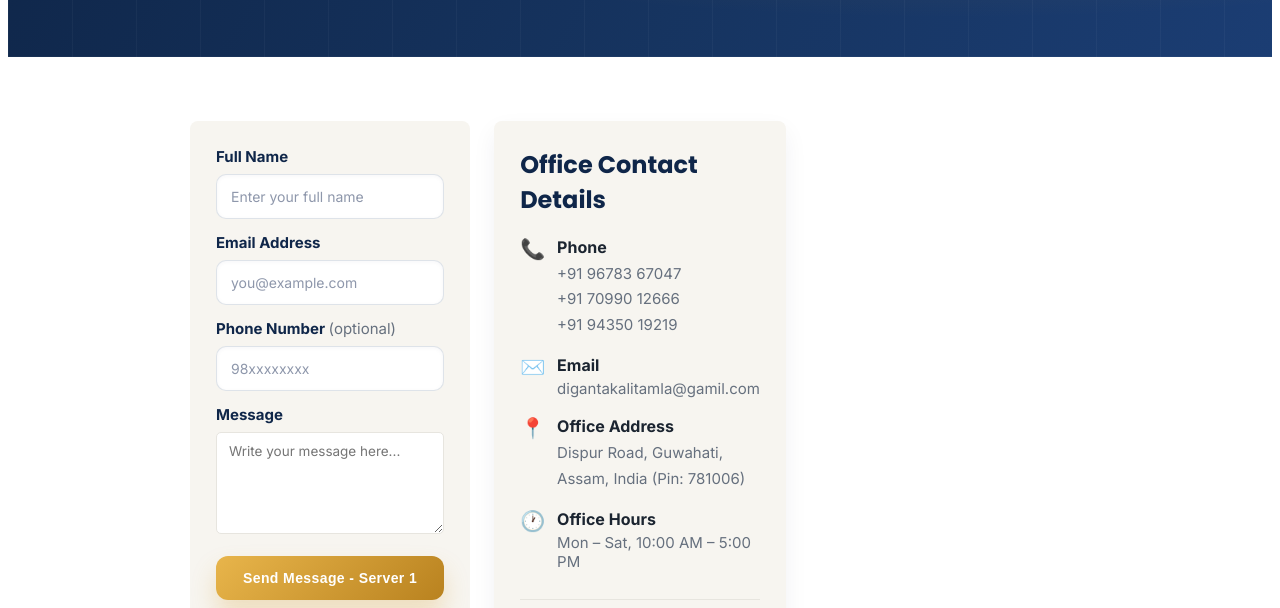
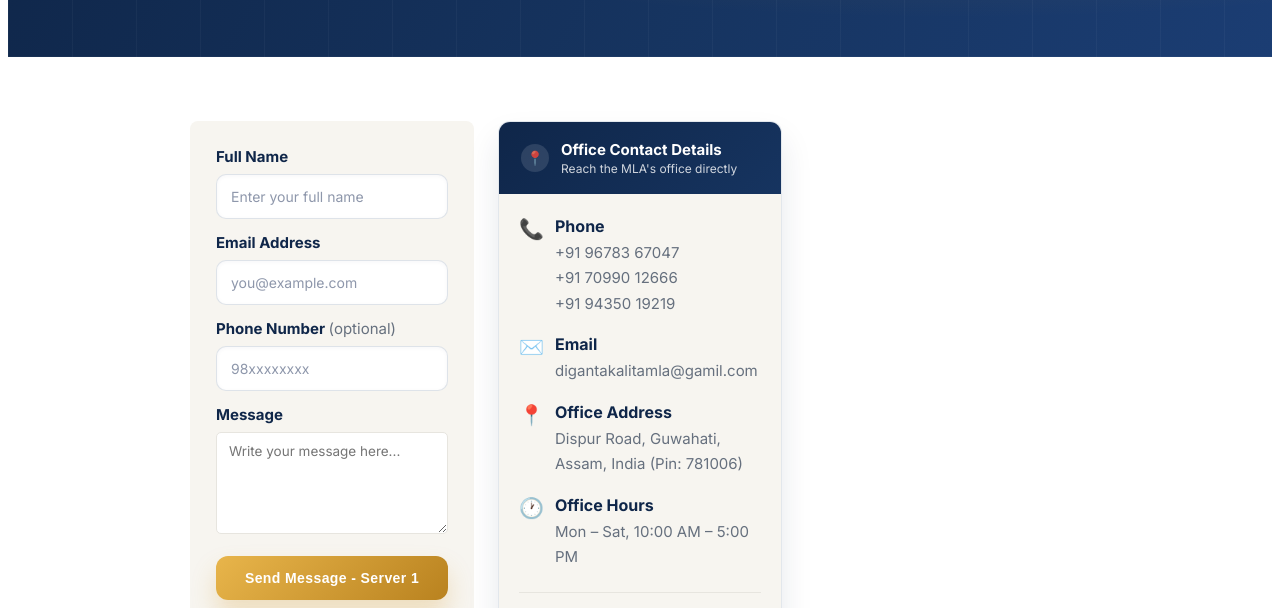
Before and after one commit to Hp-wala/appointment-system, a website: page public/contact.html in a window 1280 px wide. Shown: the part 289-897 px from the top of the page. Drawn offline with Linux system fonts and the light colour scheme.

Commit message:
Match contact panel size with appointment card styling

```diff
--- a/public/contact.html
+++ b/public/contact.html
@@ -91,32 +91,52 @@
         </form>
       </div>
 
-      <div style="padding:26px; background:var(--hm-cream); border-radius:var(--hm-radius); box-shadow:0 10px 24px rgba(15,38,73,0.06);">
-        <h3 style="font-size:24px; margin-bottom:20px; color:var(--hm-navy);">Office Contact Details</h3>
-        <div style="display:flex;flex-direction:column;gap:18px;font-size:15px;color:var(--hm-text);">
-          <div style="display:flex;gap:12px;align-items:flex-start;">
-            <span style="font-size:20px; line-height:1.2;">📞</span>
-            <div><strong style="font-size:16px; display:block; margin-bottom:4px;">Phone</strong><span style="color:var(--hm-muted); line-height:1.7;">+91 96783 67047<br>+91 70990 12666<br>+91 94350 19219</span></div>
+      <aside class="contact-card">
+        <div class="contact-card-header">
+          <span class="icn">📍</span>
+          <div>
+            <strong>Office Contact Details</strong>
+            <span>Reach the MLA's office directly</span>
           </div>
-          <div style="display:flex;gap:12px;align-items:flex-start;">
-            <span style="font-size:20px; line-height:1.2;">✉️</span>
-            <div><strong style="font-size:16px; display:block; margin-bottom:4px;">Email</strong><span style="color:var(--hm-muted);">digantakalitamla@gamil.com</span></div>
         </div>
-          <div style="display:flex;gap:12px;align-items:flex-start;">
-            <span style="font-size:20px; line-height:1.2;">📍</span>
-            <div><strong style="font-size:16px; display:block; margin-bottom:4px;">Office Address</strong><span style="color:var(--hm-muted); line-height:1.7;">Dispur Road, Guwahati, Assam, India (Pin: 781006)</span></div>
+        <div class="contact-card-body">
+          <div class="contact-detail-list">
+            <div class="contact-detail-item">
+              <span class="emoji">📞</span>
+              <div>
+                <strong class="contact-detail-label">Phone</strong>
+                <span class="contact-detail-value">+91 96783 67047<br>+91 70990 12666<br>+91 94350 19219</span>
               </div>
-          <div style="display:flex;gap:12px;align-items:flex-start;">
-            <span style="font-size:20px; line-height:1.2;">🕐</span>
-            <div><strong style="font-size:16px; display:block; margin-bottom:4px;">Office Hours</strong><span style="color:var(--hm-muted);">Mon – Sat, 10:00 AM – 5:00 PM</span></div>
+            </div>
+            <div class="contact-detail-item">
+              <span class="emoji">✉️</span>
+              <div>
+                <strong class="contact-detail-label">Email</strong>
+                <span class="contact-detail-value">digantakalitamla@gamil.com</span>
+              </div>
+            </div>
+            <div class="contact-detail-item">
+              <span class="emoji">📍</span>
+              <div>
+                <strong class="contact-detail-label">Office Address</strong>
+                <span class="contact-detail-value">Dispur Road, Guwahati, Assam, India (Pin: 781006)</span>
+              </div>
+            </div>
+            <div class="contact-detail-item">
+              <span class="emoji">🕐</span>
+              <div>
+                <strong class="contact-detail-label">Office Hours</strong>
+                <span class="contact-detail-value">Mon – Sat, 10:00 AM – 5:00 PM</span>
+              </div>
             </div>
           </div>
 
-        <div style="margin-top:28px;padding-top:20px;border-top:1px solid var(--hm-line);">
+          <div class="contact-card-footer">
             <p style="font-size:14px;color:var(--hm-muted); margin:0 0 12px;">Prefer to meet in person instead?</p>
             <a href="appointments.html" class="hm-read-more" style="margin-top:8px;color:#fff; display:inline-block; padding:14px 22px; font-size:15px; border-radius:10px;">Book an Appointment</a>
           </div>
         </div>
+      </aside>
     </div>
   </div>
 </section>
--- a/public/css/home.css
+++ b/public/css/home.css
@@ -627,6 +627,86 @@ html, body { overflow-x: hidden; max-width: 100%; }
 
 .hm-info-grid { display: grid; grid-template-columns: 1fr 1fr 1fr; gap: 24px; }
 .hm-contact-grid { max-width: 900px; margin: 0 auto; }
+.contact-card {
+  background: #fff;
+  border: 1px solid rgba(23, 56, 100, 0.12);
+  border-radius: 12px;
+  box-shadow: 0 18px 32px rgba(15, 38, 73, 0.10);
+  overflow: hidden;
+  height: 100%;
+}
+.contact-card-header {
+  display: flex;
+  align-items: center;
+  gap: 12px;
+  background: linear-gradient(135deg, #0f2649, #163460);
+  color: #fff;
+  padding: 18px 22px;
+  min-height: 70px;
+}
+.contact-card-header .icn {
+  width: 28px;
+  height: 28px;
+  border-radius: 50%;
+  background: rgba(255,255,255,0.12);
+  display: inline-flex;
+  align-items: center;
+  justify-content: center;
+  font-size: 14px;
+  flex-shrink: 0;
+}
+.contact-card-header strong {
+  display: block;
+  font-size: 15px;
+  color: #fff;
+  margin-bottom: 2px;
+}
+.contact-card-header span {
+  display: block;
+  color: rgba(255,255,255,0.8);
+  font-size: 12px;
+}
+.contact-card-body {
+  padding: 22px 20px 20px;
+  background: var(--hm-cream);
+}
+.contact-detail-list {
+  display: flex;
+  flex-direction: column;
+  gap: 18px;
+  margin: 0;
+  padding: 0;
+}
+.contact-detail-item {
+  display: flex;
+  gap: 12px;
+  align-items: flex-start;
+}
+.contact-detail-item .emoji {
+  width: 24px;
+  font-size: 20px;
+  line-height: 1.2;
+  flex-shrink: 0;
+  margin-top: 1px;
+}
+.contact-detail-label {
+  display: block;
+  font-size: 16px;
+  font-weight: 700;
+  color: var(--hm-navy);
+  margin-bottom: 4px;
+}
+.contact-detail-value {
+  display: block;
+  color: var(--hm-muted);
+  line-height: 1.7;
+  font-size: 15px;
+}
+.contact-card-footer {
+  border-top: 1px solid var(--hm-line);
+  padding-top: 18px;
+  margin-top: 22px;
+}
 .hm-info-col h3 { font-size: 14px; letter-spacing: 0.6px; text-transform: uppercase; margin-bottom: 16px; }
 
 .hm-about-photo { width: 88px; height: 88px; border-radius: 10px; object-fit: cover; margin-bottom: 14px; }
```
Lines whose indentation alone changed are shown as unchanged.
